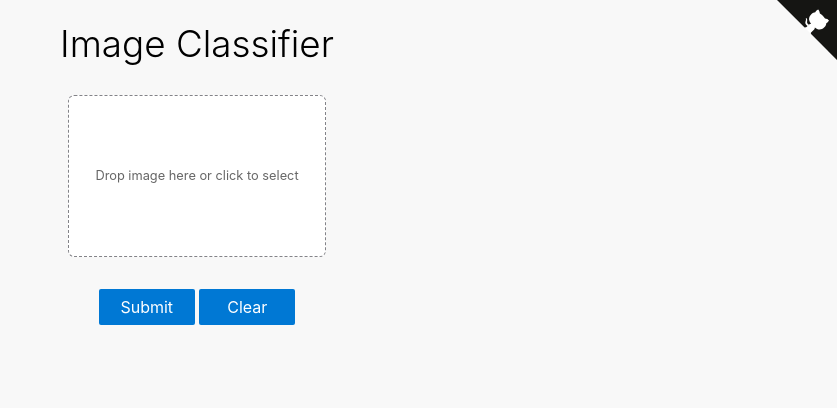
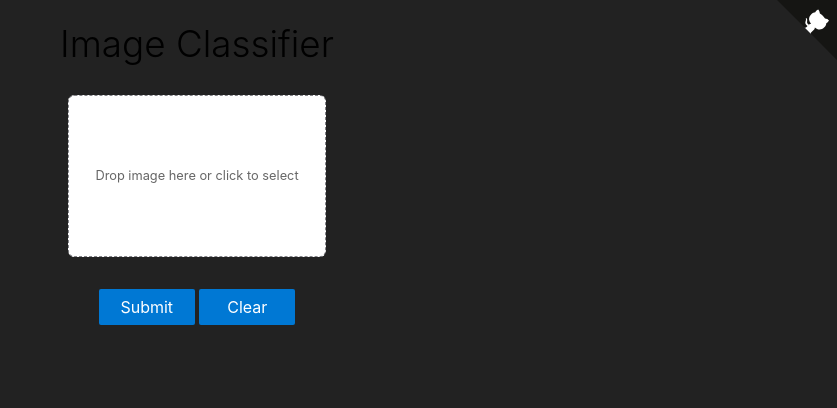
Before and after one commit to vbulcsu/implied, a Flask app: page / in a window 1280 px wide. Shown: the top 408 px of the page, without its empty margins (443-1280 px from the left). Run offline with Flask 3, Linux system fonts and the light colour scheme.

Commit message:
Changed background color to gray

```diff
--- a/static/main.css
+++ b/static/main.css
@@ -2,7 +2,7 @@ body {
   font-family: -apple-system, BlinkMacSystemFont, Segoe UI, Roboto, Oxygen,
     Ubuntu, Cantarell, Fira Sans, Droid Sans, Helvetica Neue, sans-serif;
   -webkit-font-smoothing: antialiased;
-  background-color: #f8f8f8;
+  background-color: #222222;
 }
 
 /* Global button style */
```
